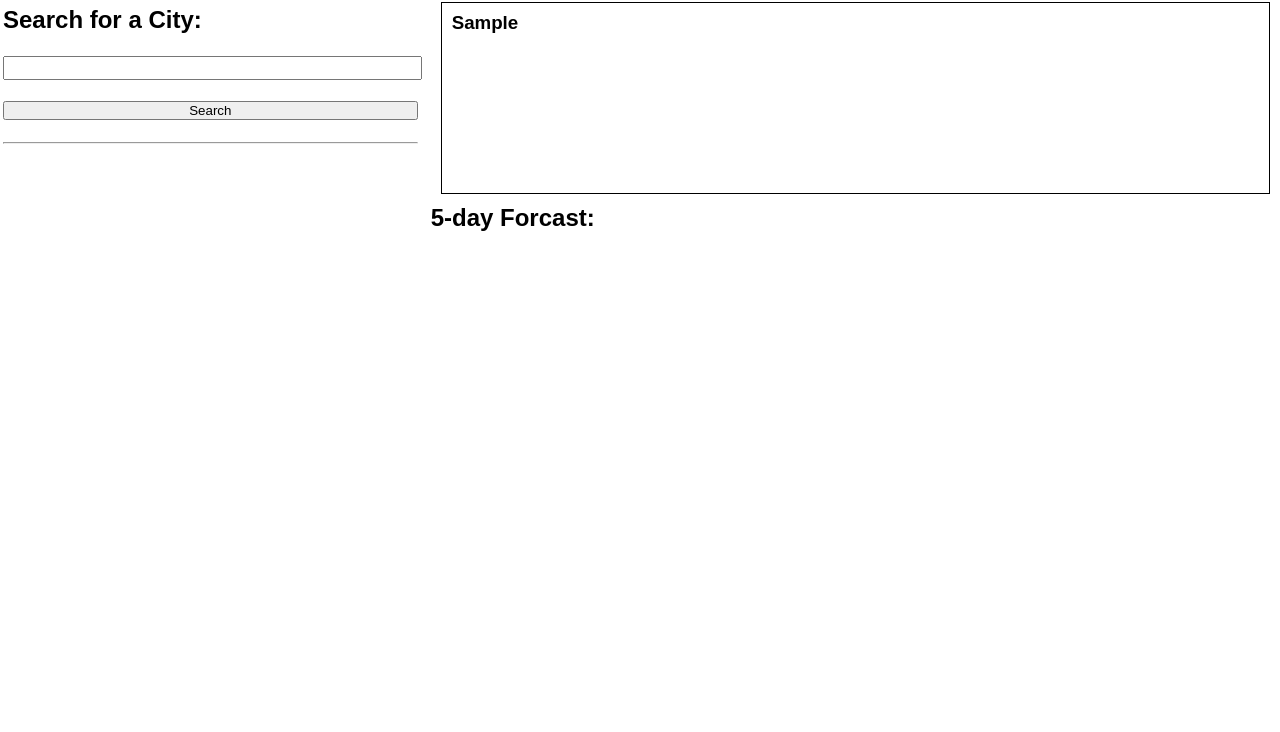
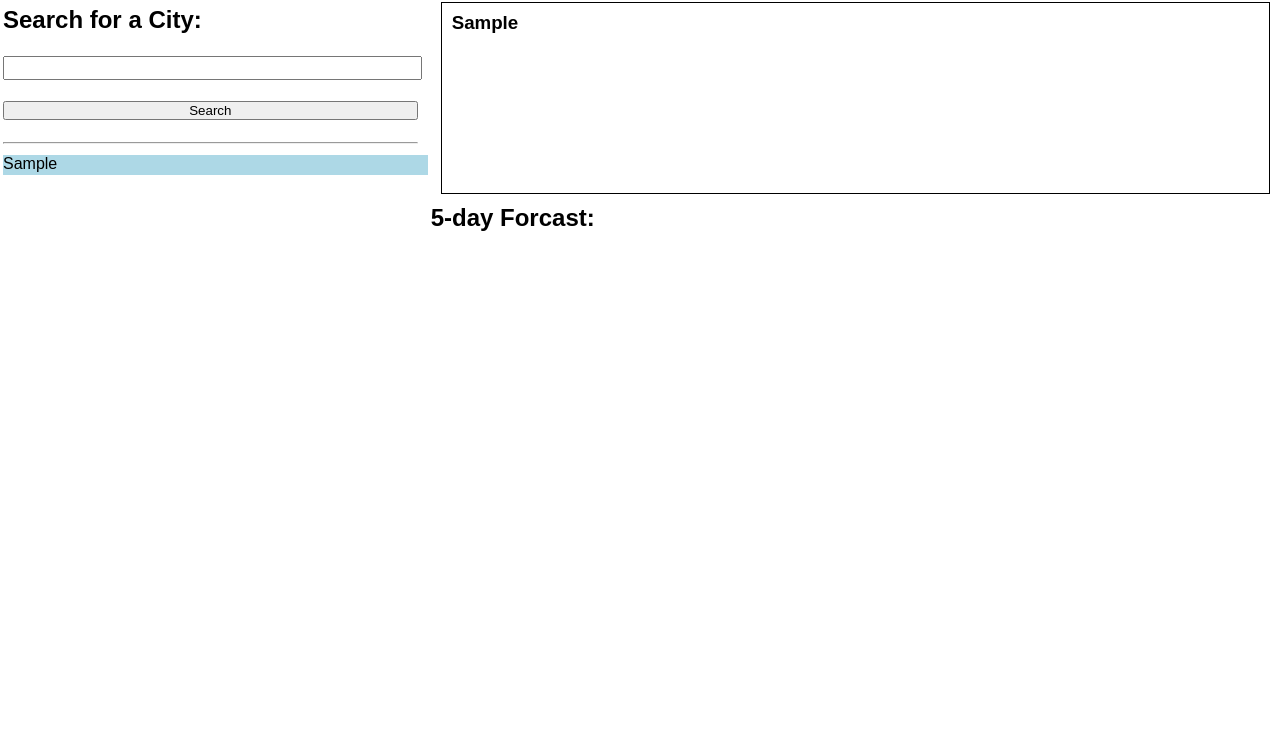
Before and after one commit to paulooliveira152012/weather, a plain HTML site: page index.html in a window 1280 px wide. Both pictures are taken after typing "Sample" into the empty fields and a click on the button "Search". Shown: the part 68-800 px from the top of the page. Drawn offline with nearby package versions, Linux system fonts and the light colour scheme; no server answers.

Commit message:
needs to debug searched cities

```diff
--- a/assets/JavaScript/script.js
+++ b/assets/JavaScript/script.js
@@ -38,6 +38,8 @@ button.addEventListener("click", function (event) {
 
   //clearing search bar
   input.value = " "
+
+  getItems()
 });
 
 //Function to get items from local storage
@@ -53,12 +55,13 @@ function getItems() {
   }
 }
 
+
 //function to display info
 function display(city) {
   var cityList = document.createElement('div');
   cityList.classList.add('test');
 
-  var displayCityEl = document.createElement('h3');
+  var displayCityEl = document.createElement('a');
   displayCityEl.textContent = city;
   cityList.appendChild(displayCityEl)
 
--- a/assets/css/style.css
+++ b/assets/css/style.css
@@ -108,6 +108,10 @@ footer {
     bottom: 0;
 }
 
+.cities {
+    background-color: lightblue;
+}
+
 
 .test {
     background-color: transparent;
```
